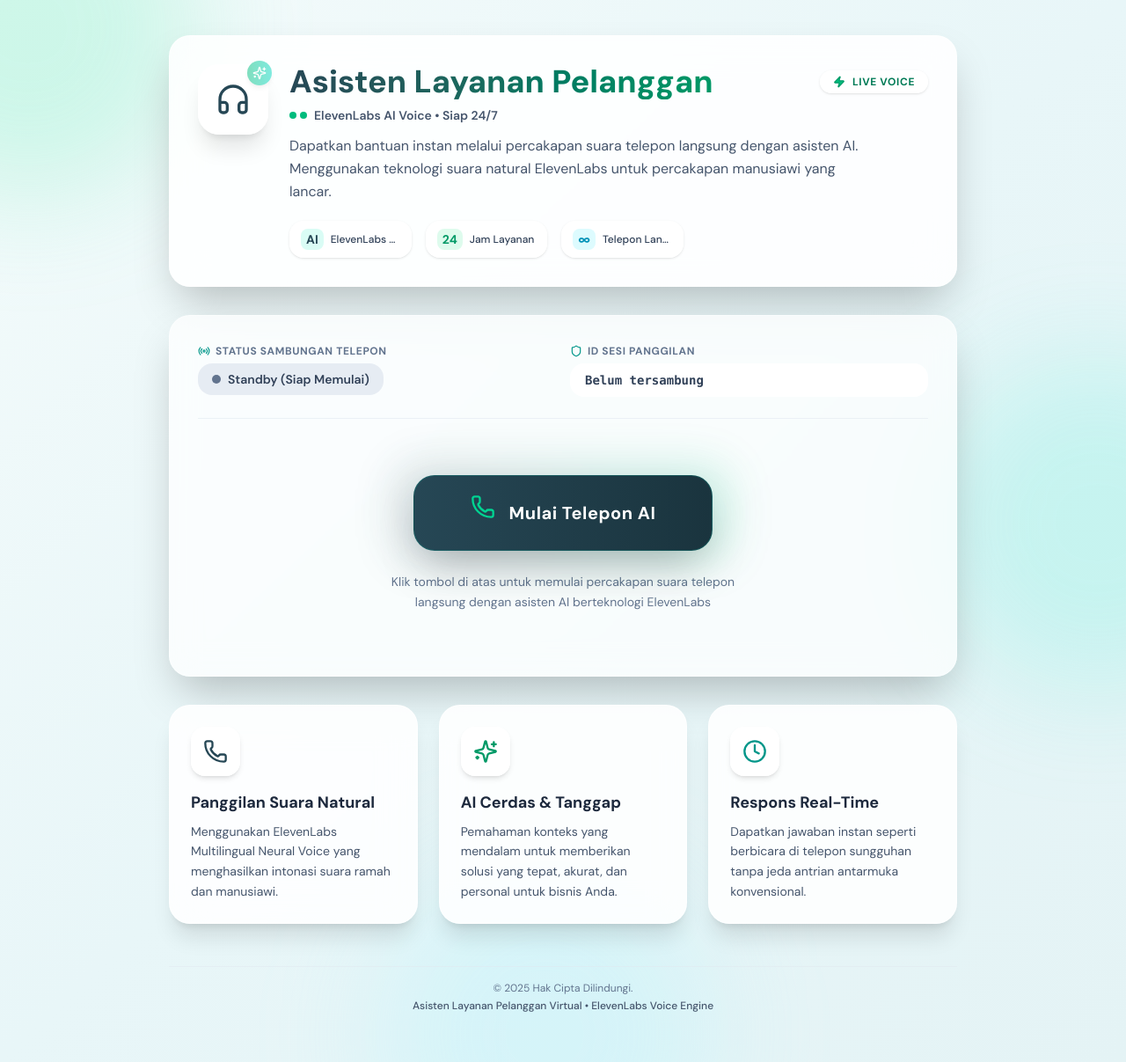
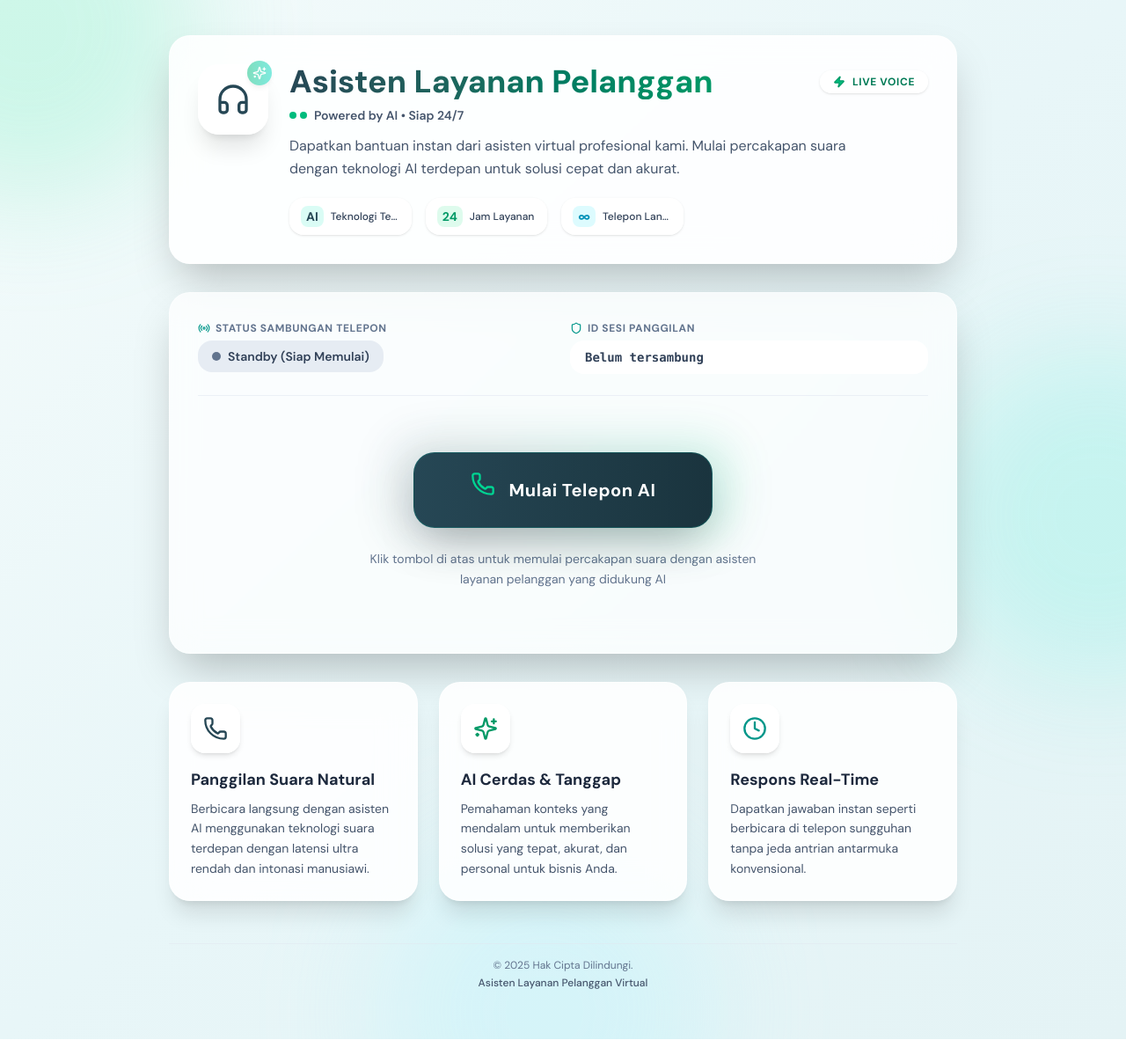
Before and after one commit to Demo-Appsz/demo-ai-sales-voice-frontend, a Svelte app: page / in a window 1280 px wide. Shown: the whole page at 88% size. After the commit the page ends 1181 px from the top, so only its background shows below. Built offline with nearby package versions, Linux system fonts and the light colour scheme.

Commit message:
style: remove eleven labs branding from frontend UI

```diff
--- a/src/App.svelte
+++ b/src/App.svelte
@@ -39,7 +39,7 @@
   let inputMessage = $state('');
   let isProcessingMessage = $state(false);
 
-  // ElevenLabs Audio Player
+  // Neural Audio Player
   let currentAudio = null;
 
   // Speech Recognition reference
@@ -126,8 +126,8 @@
     }, 3500);
   }
 
-  // Play natural AI Voice with ElevenLabs Neural Audio
-  async function speakWithElevenLabs(text) {
+  // Play natural AI Voice with Neural Audio
+  async function speakAiVoice(text) {
     if (isAudioMuted || !text || !text.trim()) return;
 
     stopAudio();
@@ -144,7 +144,7 @@
       });
 
       if (!response.ok) {
-        throw new Error('ElevenLabs TTS API request failed');
+        throw new Error('TTS API request failed');
       }
 
       const audioBlob = await response.blob();
@@ -241,8 +241,8 @@
         }
       ];
 
-      // Speak greeting with ElevenLabs
-      speakWithElevenLabs(greeting);
+      // Speak greeting
+      speakAiVoice(greeting);
     } catch (err) {
       console.error(err);
       callStatus = 'disconnected';
@@ -317,8 +317,8 @@
         }
       ];
 
-      // Speak with ElevenLabs Neural Indonesian Voice
-      speakWithElevenLabs(reply);
+      // Speak with Neural Indonesian Voice
+      speakAiVoice(reply);
     } catch (e) {
       console.error(e);
       const fallbackReply =
@@ -331,7 +331,7 @@
           timestamp: new Date().toISOString()
         }
       ];
-      speakWithElevenLabs(fallbackReply);
+      speakAiVoice(fallbackReply);
     } finally {
       isProcessingMessage = false;
     }
@@ -412,18 +412,18 @@
               <span class="w-2 h-2 rounded-full bg-emerald-500 animate-ping"></span>
               <span class="w-2 h-2 rounded-full bg-emerald-500"></span>
             </div>
-            <span class="text-sm font-semibold text-slate-600">ElevenLabs AI Voice • Siap 24/7</span>
+            <span class="text-sm font-semibold text-slate-600">Powered by AI • Siap 24/7</span>
           </div>
 
           <p class="text-sm sm:text-base text-slate-600 leading-relaxed max-w-2xl mb-5">
-            Dapatkan bantuan instan melalui percakapan suara telepon langsung dengan asisten AI. Menggunakan teknologi suara natural ElevenLabs untuk percakapan manusiawi yang lancar.
+            Dapatkan bantuan instan dari asisten virtual profesional kami. Mulai percakapan suara dengan teknologi AI terdepan untuk solusi cepat dan akurat.
           </p>
 
           <!-- 3 Value Pills -->
           <div class="grid grid-cols-3 gap-2 sm:gap-4 max-w-md mx-auto sm:mx-0">
             <div class="glass py-2 px-3 rounded-2xl flex items-center gap-2 border border-white/60 shadow-sm">
               <span class="font-bold text-[#264755] text-xs sm:text-sm px-1.5 py-0.5 rounded-lg bg-teal-100/70">AI</span>
-              <span class="text-xs font-medium text-slate-700 truncate">ElevenLabs Voice</span>
+              <span class="text-xs font-medium text-slate-700 truncate">Teknologi Terdepan</span>
             </div>
             <div class="glass py-2 px-3 rounded-2xl flex items-center gap-2 border border-white/60 shadow-sm">
               <span class="font-bold text-emerald-600 text-xs sm:text-sm px-1.5 py-0.5 rounded-lg bg-emerald-100/70">24</span>
@@ -503,7 +503,7 @@
           </div>
 
           <p class="text-sm text-slate-500 max-w-md leading-relaxed">
-            Klik tombol di atas untuk memulai percakapan suara telepon langsung dengan asisten AI berteknologi ElevenLabs
+            Klik tombol di atas untuk memulai percakapan suara dengan asisten layanan pelanggan yang didukung AI
           </p>
 
           {#if errorMessage}
@@ -520,7 +520,7 @@
             <Loader2 class="w-8 h-8 text-emerald-600 animate-spin" />
           </div>
           <h3 class="text-xl font-bold text-slate-800 mb-1">Menghubungkan Saluran Telepon...</h3>
-          <p class="text-sm text-slate-500">Mempersiapkan audio streaming ElevenLabs</p>
+          <p class="text-sm text-slate-500">Mempersiapkan sesi suara dan audio engine</p>
         </div>
       {:else if callStatus === 'connected'}
         <!-- CONNECTED ACTIVE TELEPHONE CALL STATE -->
@@ -545,7 +545,7 @@
                 </div>
                 <p class="text-xs font-medium text-slate-500">
                   {#if isSpeaking}
-                    <span class="text-emerald-700 font-semibold animate-pulse">🔊 ElevenLabs AI sedang berbicara...</span>
+                    <span class="text-emerald-700 font-semibold animate-pulse">🔊 Asisten AI sedang berbicara...</span>
                   {:else if isListening}
                     <span class="text-teal-700 font-semibold">🎙️ Sedang mendengarkan ucapan Anda...</span>
                   {:else}
@@ -643,7 +643,7 @@
                   </div>
                   <div class="glass border border-white/80 rounded-2xl px-4 py-2.5 text-xs text-slate-500 flex items-center gap-2">
                     <Loader2 class="w-3.5 h-3.5 animate-spin text-emerald-600" />
-                    <span>AI sedang memproses suara ElevenLabs...</span>
+                    <span>AI sedang memproses respon...</span>
                   </div>
                 </div>
               {/if}
@@ -683,7 +683,7 @@
         </div>
         <h3 class="text-lg font-bold text-slate-800 mb-2">Panggilan Suara Natural</h3>
         <p class="text-sm text-slate-600 leading-relaxed">
-          Menggunakan ElevenLabs Multilingual Neural Voice yang menghasilkan intonasi suara ramah dan manusiawi.
+          Berbicara langsung dengan asisten AI menggunakan teknologi suara terdepan dengan latensi ultra rendah dan intonasi manusiawi.
         </p>
       </div>
 
@@ -713,7 +713,7 @@
     <!-- FOOTER -->
     <footer class="text-center text-xs text-slate-500 py-4 space-y-1 border-t border-slate-200/50">
       <p>© 2025 Hak Cipta Dilindungi.</p>
-      <p class="font-medium text-slate-600">Asisten Layanan Pelanggan Virtual • ElevenLabs Voice Engine</p>
+      <p class="font-medium text-slate-600">Asisten Layanan Pelanggan Virtual</p>
     </footer>
   </div>
 </main>
```
Also changed, not shown: 1 other file (tests, documents, lock files or other folders).
